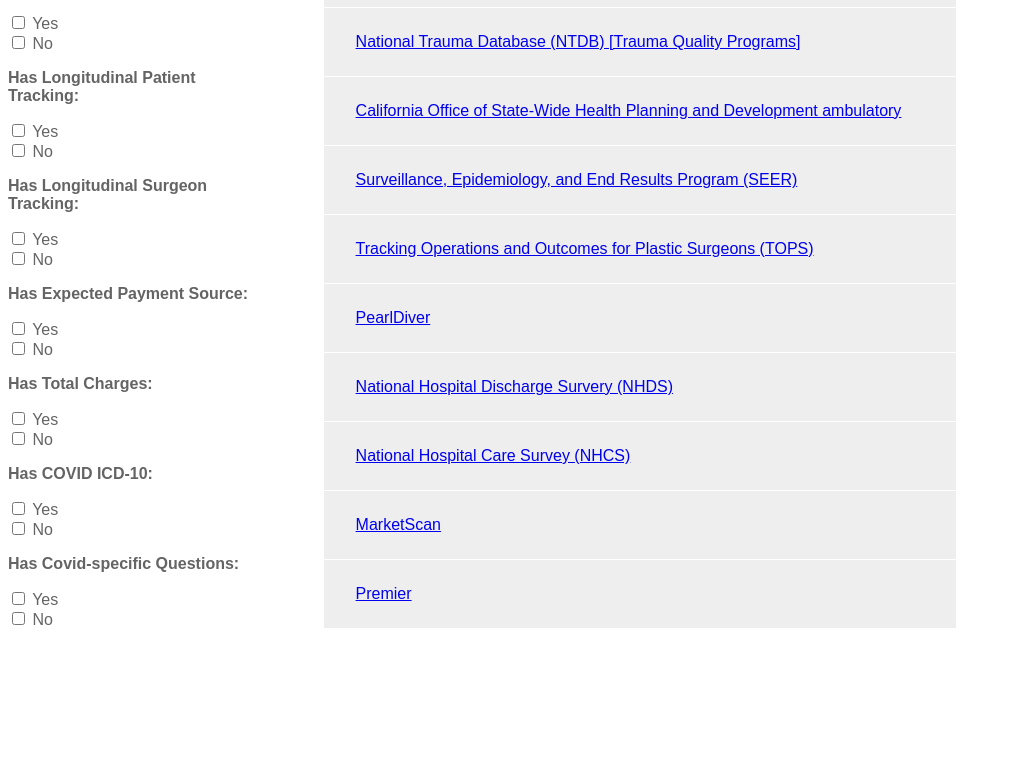
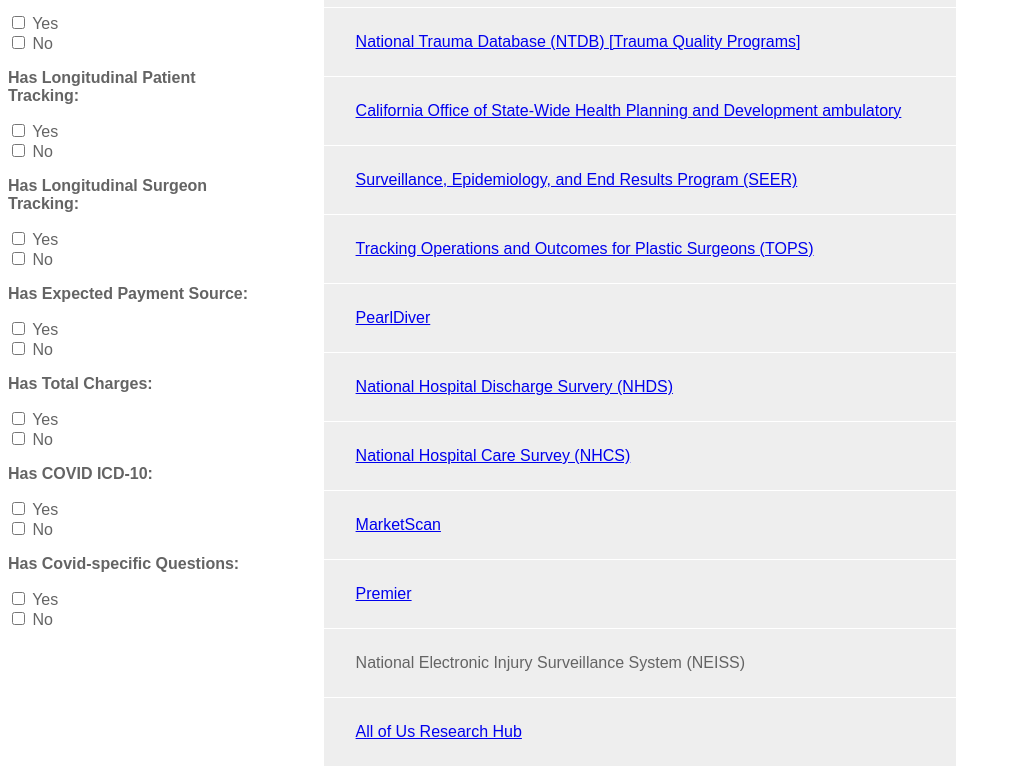
Before and after one commit to ericbao120/ericbao120.github.io, a plain HTML site: page index.html in a window 1280 px wide. Shown: the part 1035-1802 px from the top of the page, without its empty margins (0-1011 px from the left). Before the commit the page ends 1664 px from the top, so only its background shows below. Drawn offline with Linux system fonts and the light colour scheme.

Commit message:
Add files via upload

```diff
--- a/index.html
+++ b/index.html
@@ -126,6 +126,8 @@
     <div class="database" data-id="NHCS" data-category="yes2 yes3 no4 yes5 no6 no7 yes8 yes9 yes10 yes11 no12 no13 no14 yes15 yes16 yes17 yes18"><a href="https://www.cdc.gov/rdc/data/b1/NHCS_RDC_USERS_GUIDE.pdf" target='_blank'>National Hospital Care Survey (NHCS)</a></div>
     <div class="database" data-id="MarketScan" data-category="yes1 yes2 yes3 yes4 yes5 yes6 yes7 yes8 yes9 no10 yes11 yes12 yes13 no14 yes15 yes16 yes17 no18"><a href="https://www.ibm.com/downloads/cas/0NKLE57Y" target='_blank'>MarketScan</a></div>
     <div class="database" data-id="Premier" data-category="yes2 yes3 yes4 no5 no6 yes7 yes8 yes9 yes10 yes11 yes13 no14 yes15 yes16 yes17"><a href="https://products.premierinc.com/downloads/PremierHealthcareDatabaseWhitepaper.pdf" target='_blank'>Premier</a></div>
+    <div class="database" data-id="NEISS" data-category="yes1 yes2 yes3 no4 no5 no6 no7 no8 no9 no10 no11 no12 no13 no14 no15 no16 no17 no18"><a href="https://www.cpsc.gov/Research--Statistics/NEISS-Injury-Data" target='_blank'></a>National Electronic Injury Surveillance System (NEISS)</div>
+    <div class="database" data-id="All_of_Us" data-category="yes1 yes2 yes3 no4 yes5 yes6 yes7 yes8 yes9 no10 yes11 yes12 no13 no14 no15 yes16 no17 yes18"><a href="https://www.researchallofus.org/about-the-research-hub/" target='_blank'>All of Us Research Hub</a></div>
   </div>
   <script type="text/javascript" src="./database.js"></script>
 </body>
```
